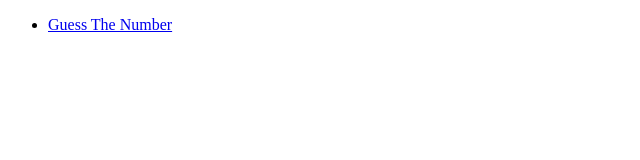
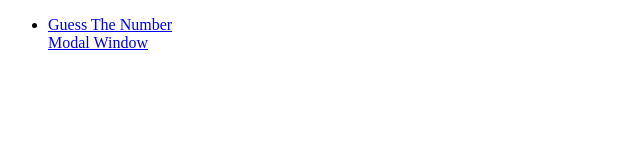
Before and after one commit to bhoamikhona/javascript, a plain HTML site: page index.html in a window 1280 px wide. Shown: the whole page, without its empty margins (0-640 px from the left). Drawn offline with Linux system fonts and the light colour scheme.

Commit message:
readme updates

```diff
--- a/index.html
+++ b/index.html
@@ -10,6 +10,7 @@
       <li>
         <a href="./Section 07/Guess The Number/index.html">Guess The Number</a>
       </li>
+      <a href="./Section 07/Modal Window/index.html">Modal Window</a>
     </ul>
   </body>
 </html>
```
Also changed, not shown: README.md, Section 07/Modal Window/README.md, Section 07/README.md.
